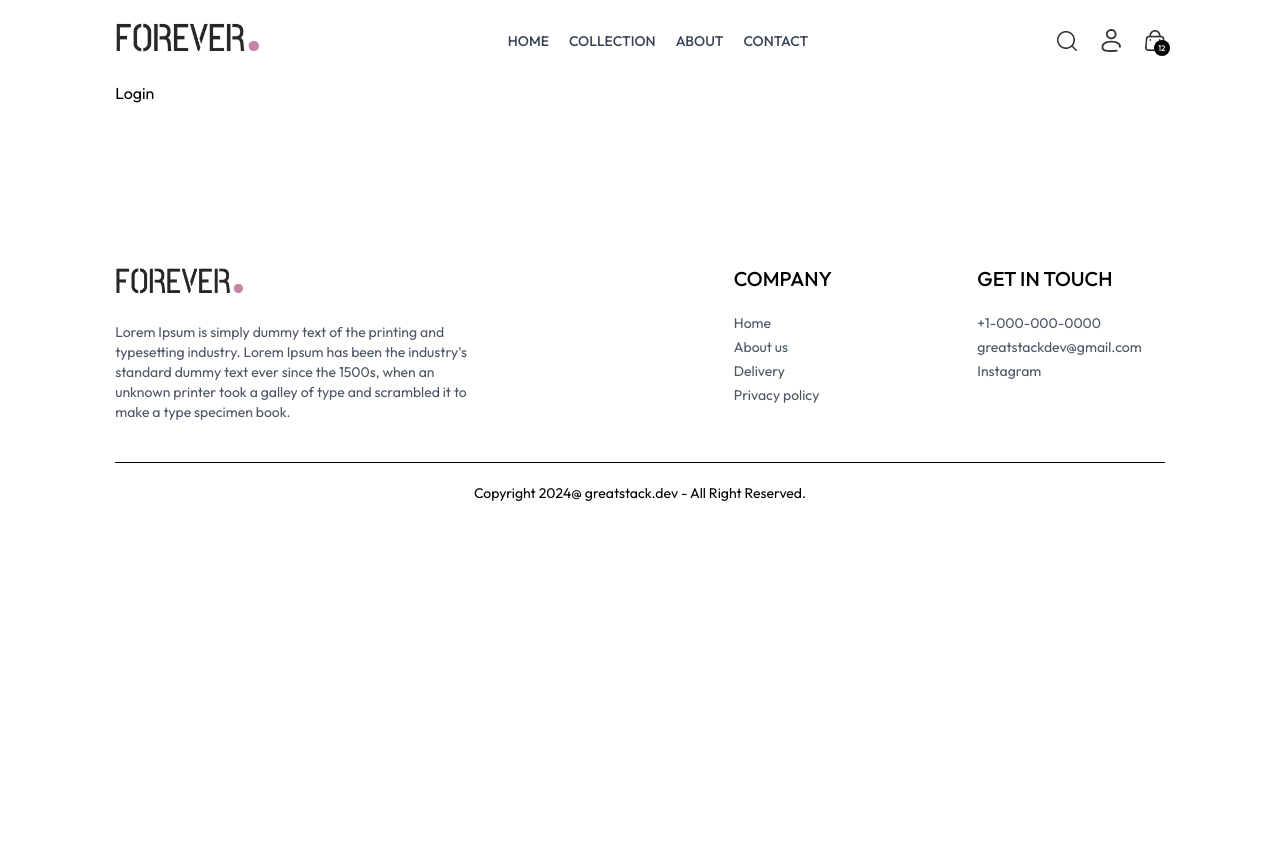
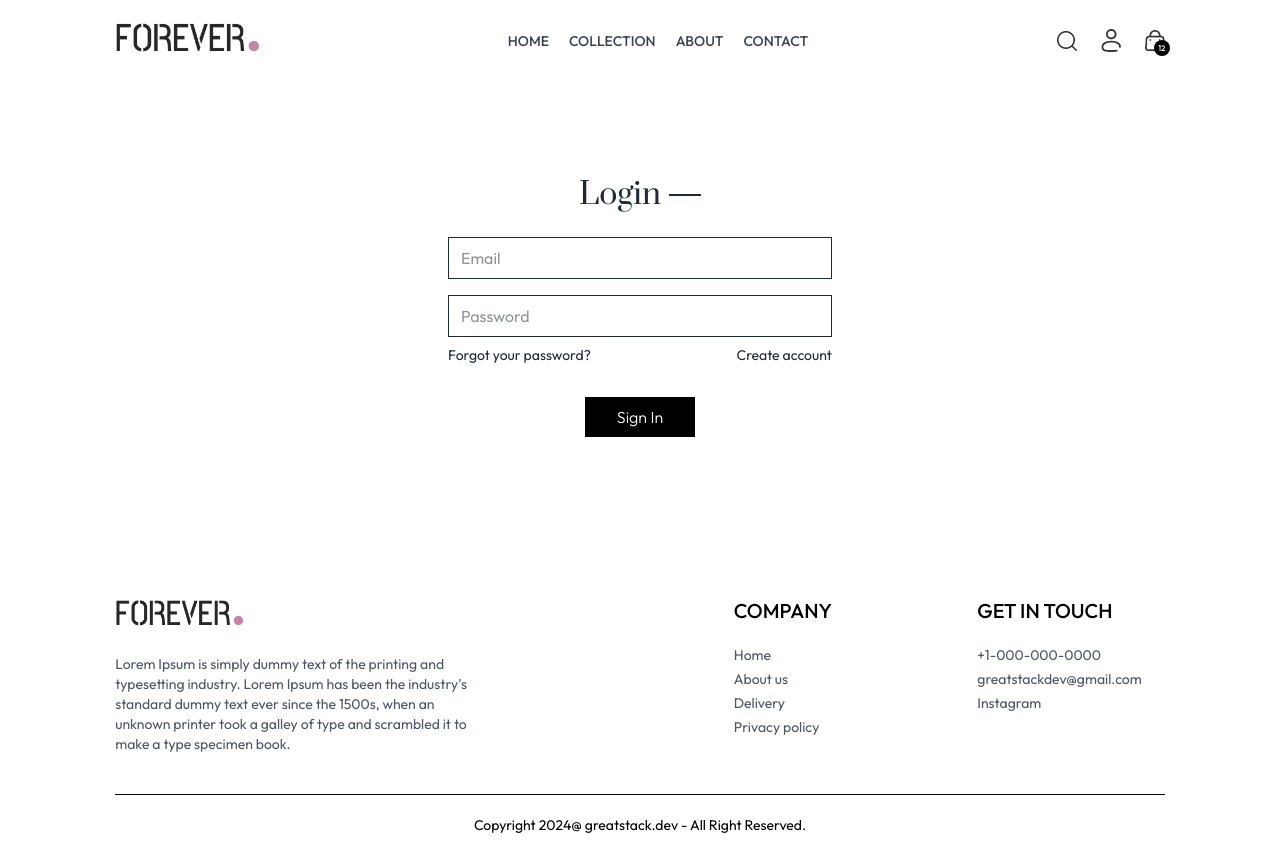
Before and after one commit to tusharkhatri434/e-commerc-frontend, a React (Vite) app: page /login in a window 1280 px wide. Before the commit the page ends 800 px from the top, so only its background shows below. Built offline with nearby package versions, Linux system fonts and the light colour scheme.

Commit message:
Login Form UI

```diff
--- a/src/components/NavBar.jsx
+++ b/src/components/NavBar.jsx
@@ -36,7 +36,7 @@ const NavBar = () => {
       <img src={assets.search_icon} alt="" className="w-5 cursor-pointer" />
 
         <div className="group relative">
-          <img className="w-5 cursor-pointer" src={assets.profile_icon} />
+          <NavLink to="/login"><img className="w-5 cursor-pointer" src={assets.profile_icon} /></NavLink>
           <div className="group-hover:block hidden absolute dropdown-menu right-0 pt-4">
             <div className="flex flex-col gap-2 w-36 px-5 bg-slate-100 text-gray-700">
               <p className="cursor-pointer hover:text-black">My profile</p>
--- a/src/pages/Login.jsx
+++ b/src/pages/Login.jsx
@@ -1,7 +1,48 @@
+import { useState } from "react"
+import { useNavigate } from "react-router-dom";
 
 const Login = () => {
+
+  const [isLoginForm,setLoginForm] = useState(true);
+  const [name,setName] = useState("");
+  const [email,setEmail] = useState("");
+  const [password,setPasssword] = useState("");
+
+  const navigate = useNavigate();
+
+  const formTypeChangeHandler = ()=>{
+    setEmail('');
+    setPasssword('');
+    setName('');
+    setLoginForm(!isLoginForm);
+     }
+
+  const formSubmitHandler = (e)=>{
+    e.preventDefault();
+    if(isLoginForm){
+      if(email && password){
+        console.log(email,password);
+        navigate("/");
+      }
+    }
+  }
+
   return (
-    <div>Login</div>
+    <form onSubmit={formSubmitHandler} className="flex flex-col items-center w-[90%] sm:max-w-96 m-auto mt-14 gap-4 text-gray-800">
+    <div className="inline-flex items-center gap-2 mb-2 mt-10">
+       <p className="prata-regular text-3xl">{isLoginForm ? "Login" : "Sign Up"}</p>
+       <hr className="border-none h-[1.5px] w-8 bg-gray-800"/>
+    </div>
+    { (!isLoginForm) ?
+    <input onChange={(e)=>setName(e.target.value)} type="text" className="w-full px-3 py-2 border border-gray-800" placeholder="Name" required={true}  value={name} /> : null }
+    <input onChange={(e)=>setEmail(e.target.value)} type="email" className="w-full px-3 py-2 border border-gray-800" placeholder="Email" required={true}  value={email}/>
+    <input onChange={(e)=>setPasssword(e.target.value)} type="password" className="w-full px-3 py-2 border border-gray-800" placeholder="Password" required={true} value={password} />
+    <div className="w-full flex justify-between text-sm mt-[-8px]">
+       <p className="cursor-pointer">Forgot your password?</p>
+       <p onClick={formTypeChangeHandler} className="cursor-pointer">{isLoginForm?"Create account":"Login Here"}</p>
+    </div>
+    <button type="submit" className="bg-black text-white font-light px-8 py-2 mt-4">{isLoginForm ? "Sign In" : "Sign Up"}</button>
+ </form>
   )
 }
 
```
